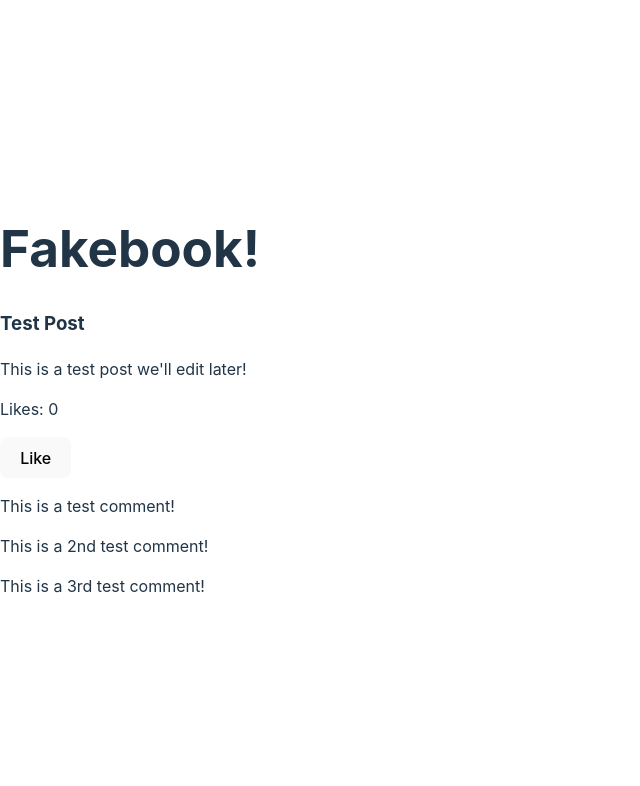
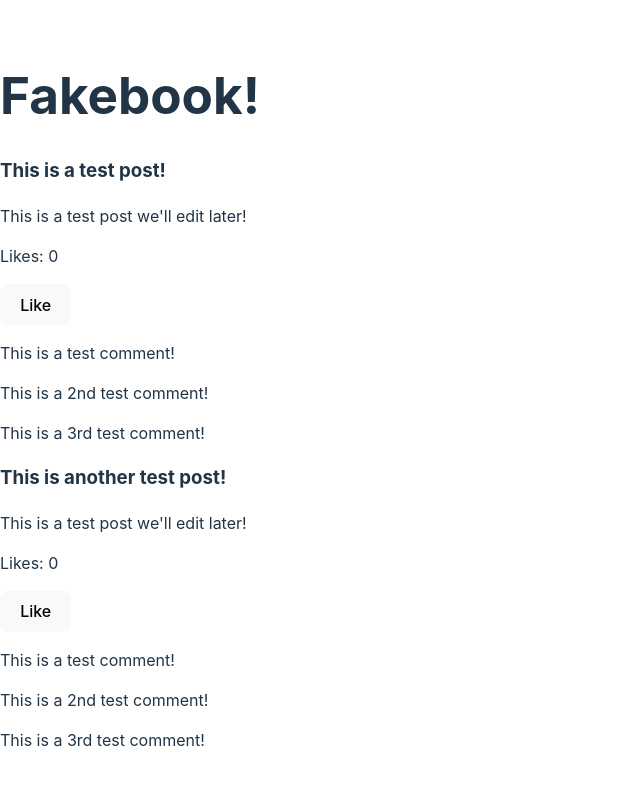
Before and after one commit to Choplua/social-media-app, a React (Vite) app: page / in a window 1280 px wide. Shown: the top 786 px of the page, without its empty margins (0-640 px from the left). Built offline with nearby package versions, Linux system fonts and the light colour scheme.

Commit message:
passed props to post

```diff
--- a/src/App.jsx
+++ b/src/App.jsx
@@ -7,7 +7,8 @@
       <h1>Fakebook!</h1>
       {/* CreatePostForm */}
       {/* Feed */}
-      <Post />
+      <Post content="This is a test post!" />
+      <Post content="This is another test post!" />
     </div>
   )
 }
--- a/src/Post.jsx
+++ b/src/Post.jsx
@@ -1,6 +1,6 @@
 import React, { useState } from 'react';
 import Comment from './Comment';
-function Post(){
+function Post(props){
     const [likes, setLikes] = useState(0);
 
     function handleLike(){
@@ -9,7 +9,7 @@
     }
     return(
         <div>
-            <h3>Test Post</h3>
+            <h3>{props.content}</h3>
             <p>This is a test post we'll edit later!</p>
             <p>Likes: {likes}</p>
             <button onClick={handleLike}>Like</button>
```
